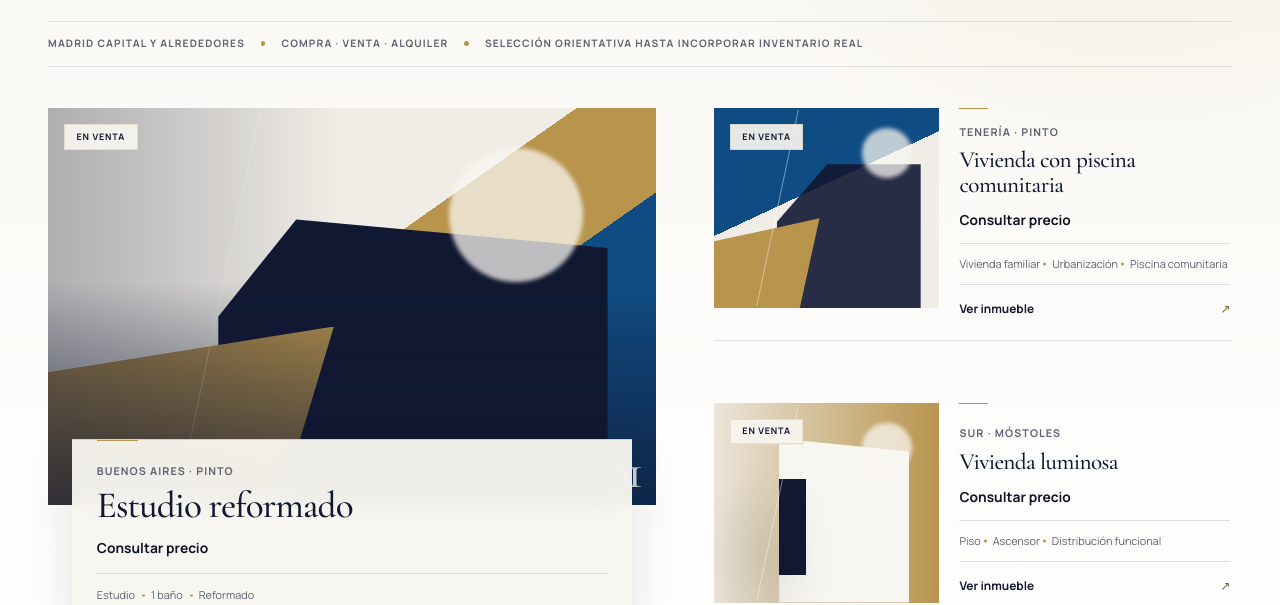
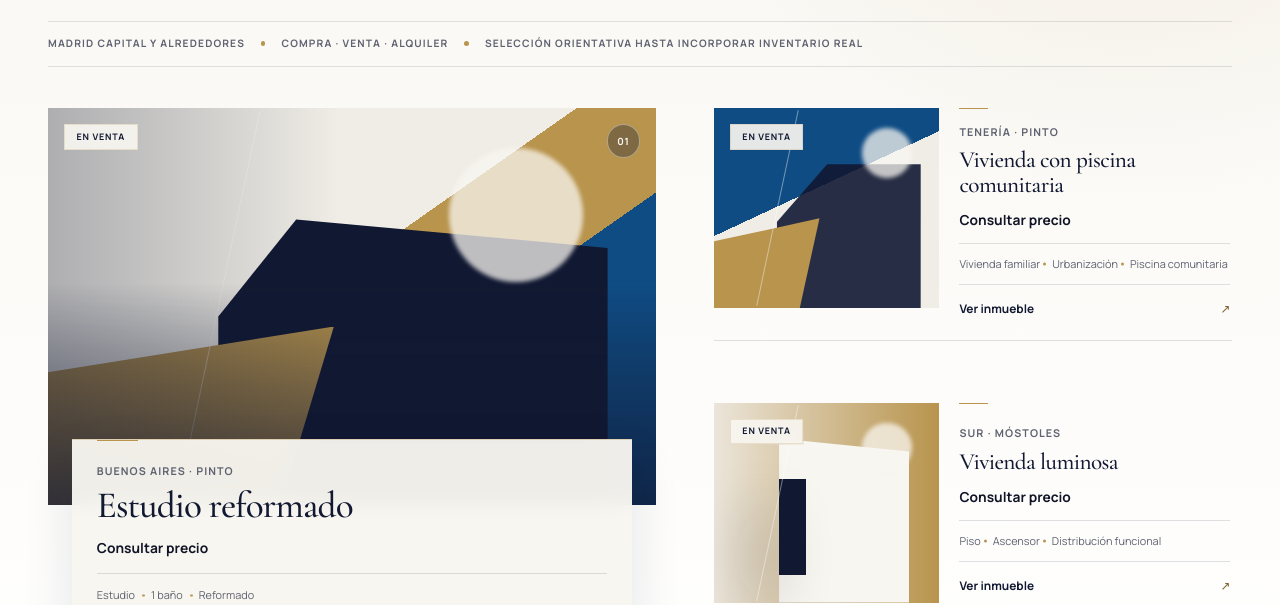
Before and after one commit to NichoManager/Alvar-Consultores, a React (Vite) app: page / in a window 1280 px wide. Shown: the part 1715-2320 px from the top of the page. Built offline with nearby package versions, Linux system fonts and the light colour scheme; no server answers.

Commit message:
Update index.css

```diff
--- a/src/index.css
+++ b/src/index.css
@@ -1425,14 +1425,23 @@ em {
 
 .property-card__number {
   position: absolute;
+  top: 1rem;
   right: 1rem;
-  bottom: 0.85rem;
   z-index: 2;
-  color: rgba(248, 246, 240, 0.82);
-  font: 500 clamp(2.4rem, 4vw, 4.8rem) / 0.8 'Cormorant Garamond', serif;
-  letter-spacing: -0.06em;
+  display: grid;
+  place-items: center;
+  width: 2.1rem;
+  height: 2.1rem;
+  border: 1px solid rgba(248, 246, 240, 0.42);
+  border-radius: 50%;
+  background: rgba(17, 24, 50, 0.34);
+  color: var(--ivory);
+  font-size: 0.62rem;
+  font-weight: 800;
+  letter-spacing: 0.08em;
+  backdrop-filter: blur(8px);
   opacity: 0;
-  transform: translateY(0.5rem);
+  transform: translateY(-0.25rem);
   transition:
     opacity 0.35s var(--ease),
     transform 0.35s var(--ease);
@@ -1442,7 +1451,6 @@ em {
   opacity: 1;
   transform: translateY(0);
 }
-
 .property-card__body {
   position: relative;
   padding: 1.3rem 0.1rem 0;
@@ -1797,11 +1805,11 @@ em {
     gap: 0.25rem;
   }
 
-  .property-card__number {
-    opacity: 1;
-    transform: none;
-    font-size: 3rem;
-  }
+.property-card__number {
+  opacity: 1;
+  transform: none;
+  font-size: 0.62rem;
+}
 }
 
 
```
